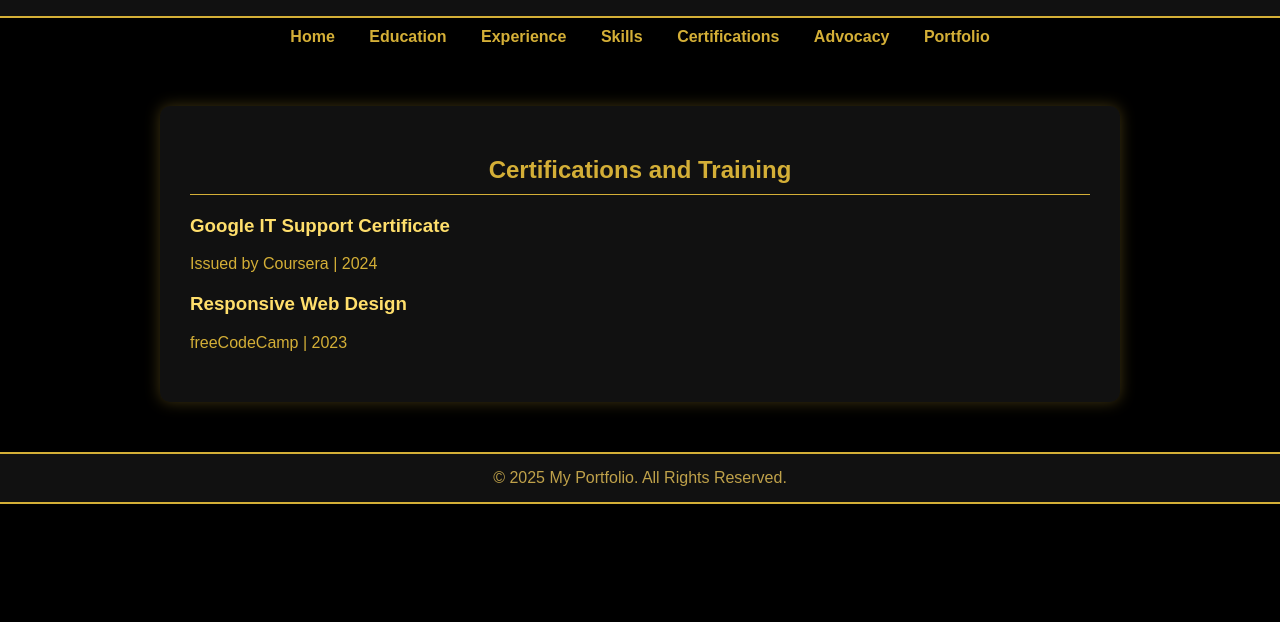
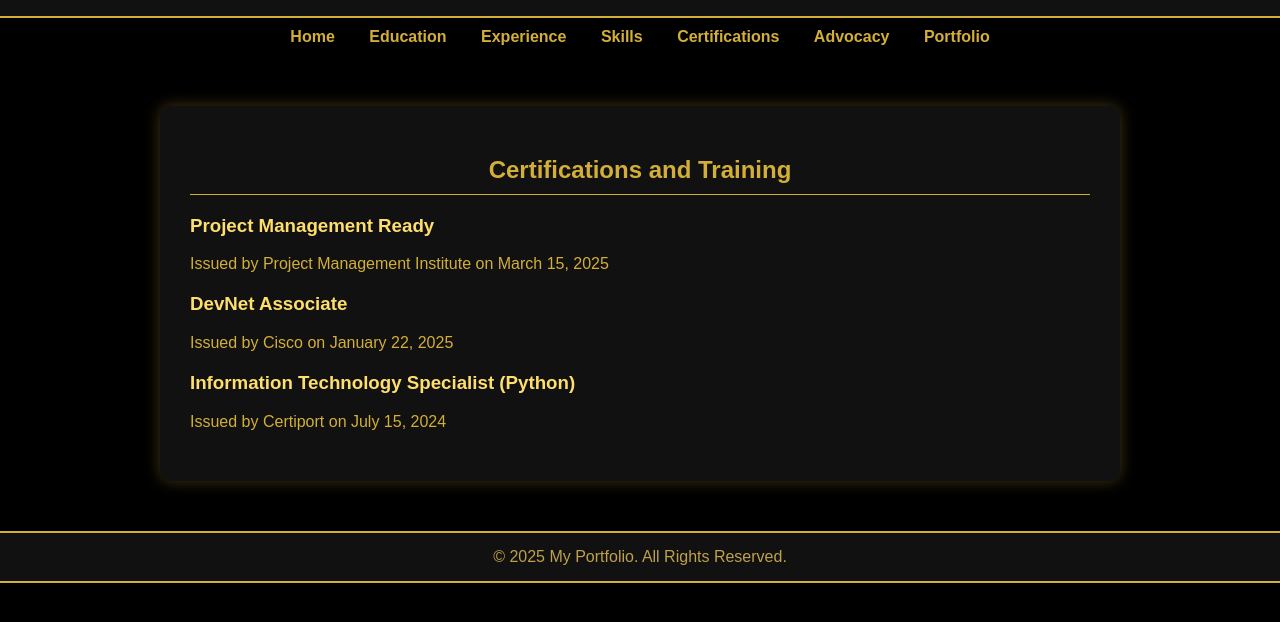
Before and after one commit to YvesQuinajon/WebSitePortfolio-First-, a plain HTML site: page certifications.html in a window 1280 px wide. Shown: the part 94-716 px from the top of the page. Drawn offline with Linux system fonts and the light colour scheme.

Commit message:
Update certifications.html

```diff
--- a/certifications.html
+++ b/certifications.html
@@ -31,12 +31,16 @@
 <main>
   <h2>Certifications and Training</h2>
   <div class="cert">
-    <h3>Google IT Support Certificate</h3>
-    <p>Issued by Coursera | 2024</p>
+    <h3>Project Management Ready</h3>
+    <p>Issued by Project Management Institute on March 15, 2025</p>
   </div>
   <div class="cert">
-    <h3>Responsive Web Design</h3>
-    <p>freeCodeCamp | 2023</p>
+    <h3>DevNet Associate</h3>
+    <p>Issued by Cisco on January 22, 2025</p>
+  </div>
+   <div class="cert">
+    <h3>Information Technology Specialist (Python)</h3>
+    <p>Issued by Certiport on July 15, 2024</p>
   </div>
 </main>
 <footer>© 2025 My Portfolio. All Rights Reserved.</footer>
```
